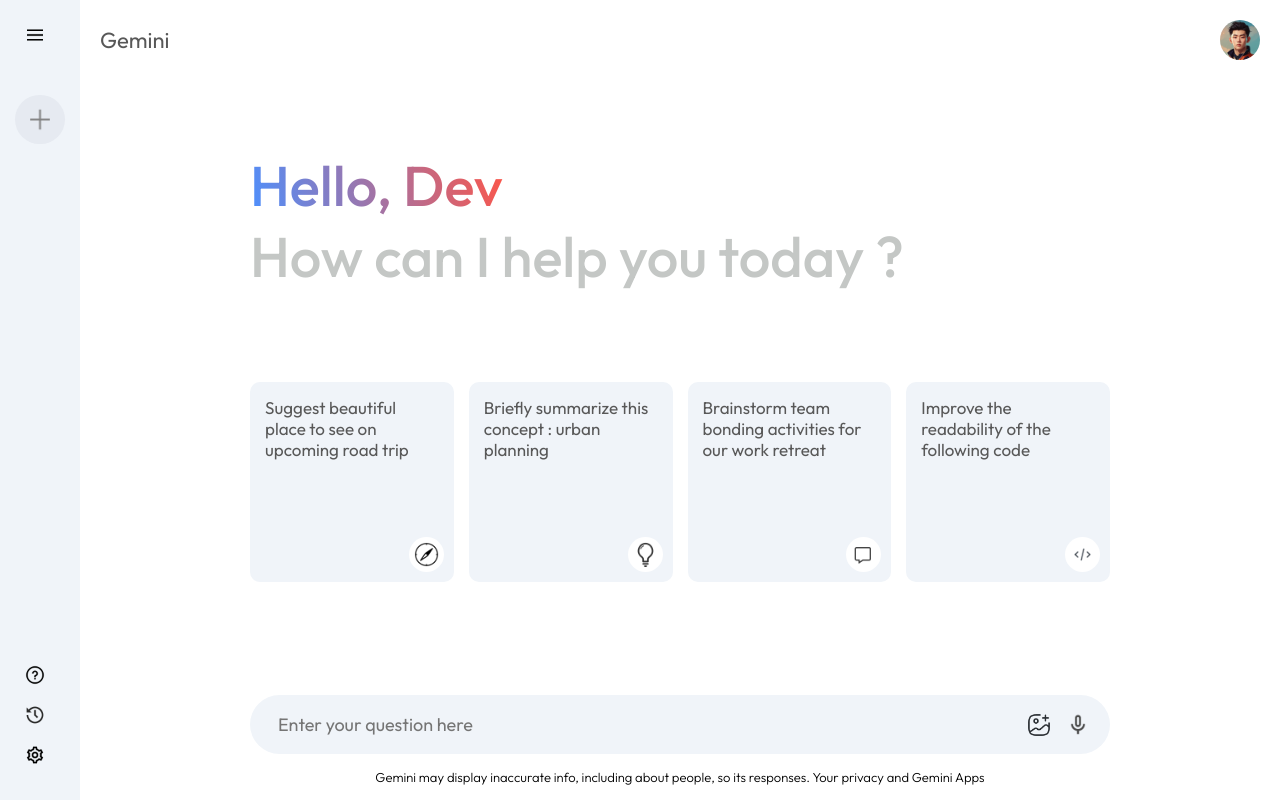
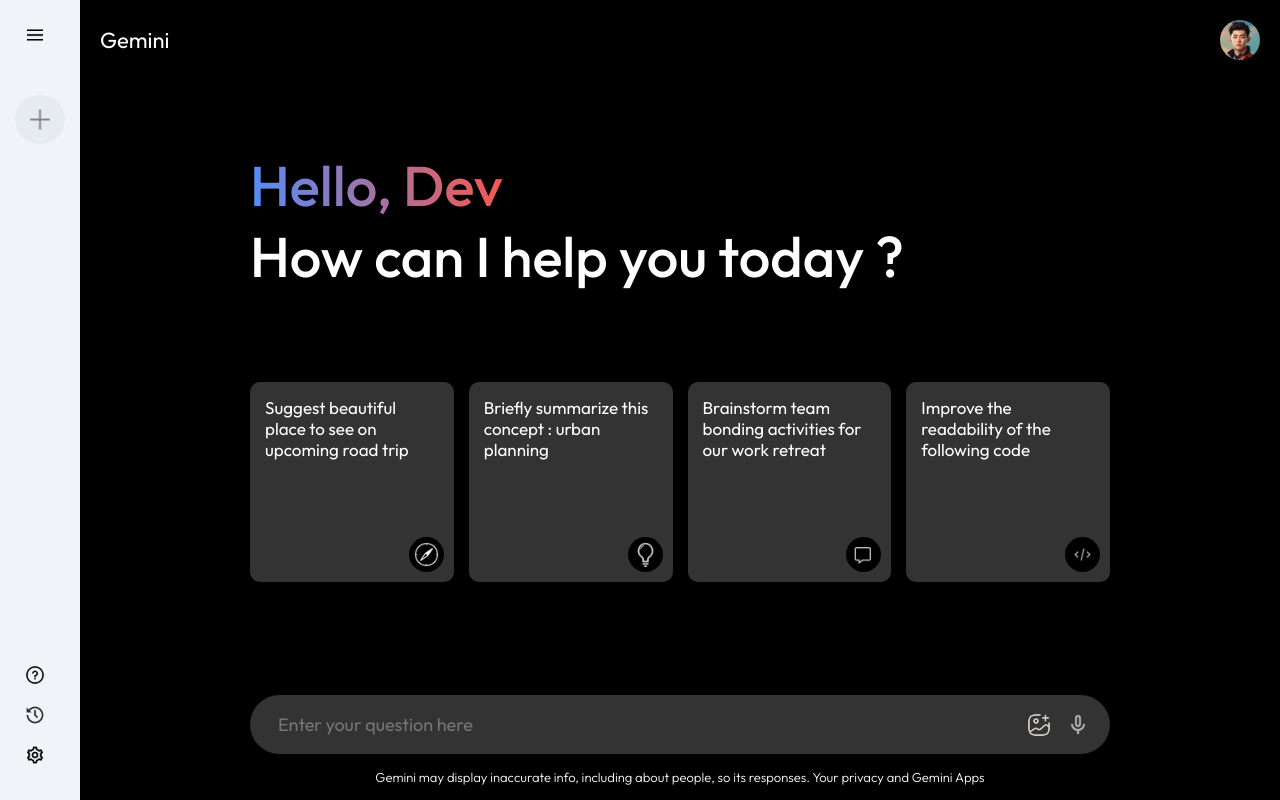
Before and after one commit to SithiraRoneth/gemini-clone-react, a React (Vite) app: page / in a window 1280 px wide. Built offline with nearby package versions, Linux system fonts and the light colour scheme.

Commit message:
change loading animation in loader

```diff
--- a/src/components/Main/Main.css
+++ b/src/components/Main/Main.css
@@ -1,68 +1,259 @@
-.main{
+/*.main{*/
+/*    flex: 1;*/
+/*    min-height: 100vh;*/
+/*    padding-bottom: 15vh;*/
+/*    position: relative;*/
+/*}*/
+/*.main .nav{*/
+/*    display: flex;*/
+/*    align-items: center;*/
+/*    justify-content: space-between;*/
+/*    font-size: 22px;*/
+/*    padding: 20px;*/
+/*    color: #585858;*/
+/*}*/
+/*.main .nav img{*/
+/*    width: 40px;*/
+/*    border-radius: 50%;*/
+/*}*/
+/*.main-container{*/
+/*    max-width: 900px;*/
+/*    margin: auto;*/
+/*}*/
+/*.main .greet{*/
+/*    margin: 50px 0;*/
+/*    font-size: 56px;*/
+/*    color: #c4c7c5;*/
+/*    font-weight: 500;*/
+/*    padding: 20px;*/
+/*}*/
+/*.main .greet span{*/
+/*    background: -webkit-linear-gradient(16deg,#4b90ff,#ff5546);*/
+/*    -webkit-background-clip: text;*/
+/*    -webkit-text-fill-color: transparent;*/
+/*}*/
+/*.main .cards{*/
+/*    display: grid;*/
+/*    grid-template-columns: repeat(auto-fill, minmax(180px, 1fr));*/
+/*    gap: 15px;*/
+/*    padding: 20px;*/
+/*}*/
+/*.main .card{*/
+/*    height: 200px;*/
+/*    padding: 15px;*/
+/*    background-color: #f0f4f9;*/
+/*    border-radius: 10px;*/
+/*    position: relative;*/
+/*    cursor: pointer;*/
+/*}*/
+/*.main .card img{*/
+/*    width: 35px;*/
+/*    padding: 5px;*/
+/*    position: absolute;*/
+/*    background-color: white;*/
+/*    border-radius: 20px;*/
+/*    bottom: 10px;*/
+/*    right: 10px;*/
+/*}*/
+/*.main .card p{*/
+/*    color: #585858;*/
+/*    font-size: 17px;*/
+/*}*/
+/*.main .card:hover{*/
+/*    background-color: #dfe4ea;*/
+/*}*/
+/*.main-bottom{*/
+/*    position: absolute;*/
+/*    bottom: 0;*/
+/*    width: 100%;*/
+/*    max-width: 900px;*/
+/*    padding: 0 20px;*/
+/*    margin: auto;*/
+/*}*/
+/*.search-box{*/
+/*    display: flex;*/
+/*    align-items: center;*/
+/*    justify-content: space-between;*/
+/*    gap: 20px;*/
+/*    background-color: #f0f4f9;*/
+/*    padding: 10px 20px;*/
+/*    border-radius: 50px;*/
+/*}*/
+/*.search-box img{*/
+/*    width: 24px;*/
+/*    cursor: pointer;*/
+/*}*/
+/*.search-box input{*/
+/*    flex: 1;*/
+/*    background: transparent;*/
+/*    border: none;*/
+/*    outline: none;*/
+/*    padding: 8px;*/
+/*    font-size: 18px;*/
+/*}*/
+/*.search-box div{*/
+/*    display: flex;*/
+/*    align-items: center;*/
+/*    gap: 15px;*/
+/*}*/
+/*.main .bottom-info{*/
+/*    font-size: 13px;*/
+/*    margin: 15px auto;*/
+/*    text-align: center;*/
+/*    font-weight: 300;*/
+/*}*/
+
+/*.result{*/
+/*    padding: 0 5%;*/
+/*    max-height: 70vh;*/
+/*    overflow: scroll;*/
+/*}*/
+
+/*.result::-webkit-scrollbar {*/
+/*    display: none;*/
+/*}*/
+
+/*.result-title{*/
+/*    margin: 40px 0;*/
+/*    display: flex;*/
+/*    align-items: center;*/
+/*    gap: 20px;*/
+/*}*/
+/*.result img{*/
+/*    width: 40px;*/
+/*    border-radius: 50%;*/
+/*}*/
+
+/*.result-data{*/
+/*    display: flex;*/
+/*    align-items: start;*/
+/*    gap: 20px;*/
+/*}*/
+
+/*.loader{*/
+/*    width: 100%;*/
+/*    display: flex;*/
+/*    flex-direction: column;*/
+/*    gap: 10px;*/
+/*}*/
+/*.loader hr{*/
+/*    border-radius: 4px;*/
+/*    border: none;*/
+/*    background-color: #f6f7f8;*/
+/*    background: linear-gradient(to right,#9ed7ff,#ffffff,#9ed7ff);*/
+/*    background-size: 800px 50px;*/
+/*    height: 20px;*/
+/*    animation: loader 3s infinite linear;*/
+/*}*/
+/*@keyframes loader {*/
+/*    0%{*/
+/*        background-position: -800px 0;*/
+/*    }*/
+/*    100%{*/
+/*        background-position: 800px 0;*/
+/*    }*/
+/*}*/
+/*.result-data p{*/
+/*    font-size: 17px;*/
+/*    font-weight: 300;*/
+/*    line-height: 1.4;*/
+/*}*/
+
+/*@media (max-width: 600px) {*/
+/*    .main-bottom input{*/
+/*        flex: none;*/
+/*        width: 150px;*/
+/*    }*/
+/*    .main-bottom img{*/
+/*        width: 20px;*/
+/*    }*/
+/*    .search-box{*/
+/*        padding: 5px 10px;*/
+/*    }*/
+/*    .search-box div{*/
+/*        gap: 5px;*/
+/*    }*/
+/*}*/
+
+.main {
     flex: 1;
     min-height: 100vh;
     padding-bottom: 15vh;
     position: relative;
+    background-color: #000000;
+    color: #ffffff;
 }
-.main .nav{
+
+.main .nav {
     display: flex;
     align-items: center;
     justify-content: space-between;
     font-size: 22px;
     padding: 20px;
-    color: #585858;
+    color: #ffffff;
 }
-.main .nav img{
+
+.main .nav img {
     width: 40px;
     border-radius: 50%;
 }
-.main-container{
+
+.main-container {
     max-width: 900px;
     margin: auto;
 }
-.main .greet{
+
+.main .greet {
     margin: 50px 0;
     font-size: 56px;
-    color: #c4c7c5;
+    color: #ffffff;
     font-weight: 500;
     padding: 20px;
 }
-.main .greet span{
-    background: -webkit-linear-gradient(16deg,#4b90ff,#ff5546);
+
+.main .greet span {
+    background: -webkit-linear-gradient(16deg, #4b90ff, #ff5546);
     -webkit-background-clip: text;
     -webkit-text-fill-color: transparent;
 }
-.main .cards{
+
+.main .cards {
     display: grid;
     grid-template-columns: repeat(auto-fill, minmax(180px, 1fr));
     gap: 15px;
     padding: 20px;
 }
-.main .card{
+
+.main .card {
     height: 200px;
     padding: 15px;
-    background-color: #f0f4f9;
+    background-color: #333333;
     border-radius: 10px;
     position: relative;
     cursor: pointer;
 }
-.main .card img{
+
+.main .card img {
     width: 35px;
     padding: 5px;
     position: absolute;
-    background-color: white;
+    background-color: #ffffff;
     border-radius: 20px;
     bottom: 10px;
     right: 10px;
+    filter: invert(100%);
 }
-.main .card p{
-    color: #585858;
+
+.main .card p {
+    color: #ffffff;
     font-size: 17px;
 }
-.main .card:hover{
-    background-color: #dfe4ea;
+
+.main .card:hover {
+    background-color: #444444;
 }
-.main-bottom{
+
+.main-bottom {
     position: absolute;
     bottom: 0;
     width: 100%;
@@ -70,107 +261,178 @@
     padding: 0 20px;
     margin: auto;
 }
-.search-box{
+
+.search-box {
     display: flex;
     align-items: center;
     justify-content: space-between;
     gap: 20px;
-    background-color: #f0f4f9;
+    background-color: #333333;
     padding: 10px 20px;
     border-radius: 50px;
 }
-.search-box img{
+
+.search-box img {
     width: 24px;
     cursor: pointer;
+    filter: invert(100%);
 }
-.search-box input{
+
+.search-box input {
     flex: 1;
     background: transparent;
     border: none;
     outline: none;
     padding: 8px;
     font-size: 18px;
+    color: #ffffff;
 }
-.search-box div{
+
+.search-box div {
     display: flex;
     align-items: center;
     gap: 15px;
 }
-.main .bottom-info{
+
+.main .bottom-info {
     font-size: 13px;
     margin: 15px auto;
     text-align: center;
     font-weight: 300;
+    color: #ffffff;
 }
 
-.result{
+.result {
     padding: 0 5%;
     max-height: 70vh;
     overflow: scroll;
+    color: #ffffff;
 }
-
 .result::-webkit-scrollbar {
     display: none;
 }
 
-.result-title{
+.result-title {
     margin: 40px 0;
     display: flex;
     align-items: center;
     gap: 20px;
+    color: #ffffff;
 }
-.result img{
+
+.result img {
     width: 40px;
     border-radius: 50%;
 }
 
-.result-data{
+.result-data {
     display: flex;
     align-items: start;
     gap: 20px;
+    color: #ffffff;
+}
+.result-data img{
+    margin-left: 5%;
 }
 
-.loader{
-    width: 100%;
+/*.loader {*/
+/*    width: 100%;*/
+/*    display: flex;*/
+/*    flex-direction: column;*/
+/*    gap: 10px;*/
+/*}*/
+
+/*.loader hr {*/
+/*    border-radius: 4px;*/
+/*    border: none;*/
+/*    background-color: #333333;*/
+/*    background: linear-gradient(to right, #4b90ff, #ffffff, #4b90ff);*/
+/*    background-size: 800px 50px;*/
+/*    height: 10px;*/
+/*    animation: loader 3s infinite linear;*/
+/*}*/
+
+/*.loader hr:nth-child(1) {*/
+/*    width: 100%;*/
+/*}*/
+
+/*.loader hr:nth-child(2) {*/
+/*    width: 75%;*/
+/*}*/
+
+/*.loader hr:nth-child(3) {*/
+/*    width: 50%;*/
+/*}*/
+
+/*@keyframes loader {*/
+/*    0% {*/
+/*        background-position: -800px 0;*/
+/*    }*/
+/*    100% {*/
+/*        background-position: 800px 0;*/
+/*    }*/
+/*}*/
+
+.loader {
     display: flex;
-    flex-direction: column;
-    gap: 10px;
+    justify-content: center;
+    align-items: center;
+    gap: 8px;
+    height: 100px;
+    margin-top: -4%;
+    margin-left: 3%;
 }
-.loader hr{
-    border-radius: 4px;
-    border: none;
-    background-color: #f6f7f8;
-    background: linear-gradient(to right,#9ed7ff,#ffffff,#9ed7ff);
-    background-size: 800px 50px;
-    height: 20px;
-    animation: loader 3s infinite linear;
+
+.dot {
+    width: 10px;
+    height: 10px;
+    background-color: #2442c2;
+    border-radius: 50%;
+    animation: blink 1.5s infinite;
 }
-@keyframes loader {
-    0%{
-        background-position: -800px 0;
+
+.dot:nth-child(1) {
+    animation-delay: 0s;
+}
+
+.dot:nth-child(2) {
+    animation-delay: 0.3s;
+}
+
+.dot:nth-child(3) {
+    animation-delay: 0.6s;
+}
+
+@keyframes blink {
+    0%, 100% {
+        opacity: 0.2;
     }
-    100%{
-        background-position: 800px 0;
+    50% {
+        opacity: 1;
     }
 }
-.result-data p{
+
+
+.result-data p {
     font-size: 17px;
     font-weight: 300;
     line-height: 1.4;
+    color: #ffffff; /* White text */
 }
 
 @media (max-width: 600px) {
-    .main-bottom input{
+    .main-bottom input {
         flex: none;
         width: 150px;
+        color: #ffffff; /* White text */
     }
-    .main-bottom img{
+    .main-bottom img {
         width: 20px;
     }
-    .search-box{
+    .search-box {
         padding: 5px 10px;
     }
-    .search-box div{
+    .search-box div {
         gap: 5px;
     }
 }
```
